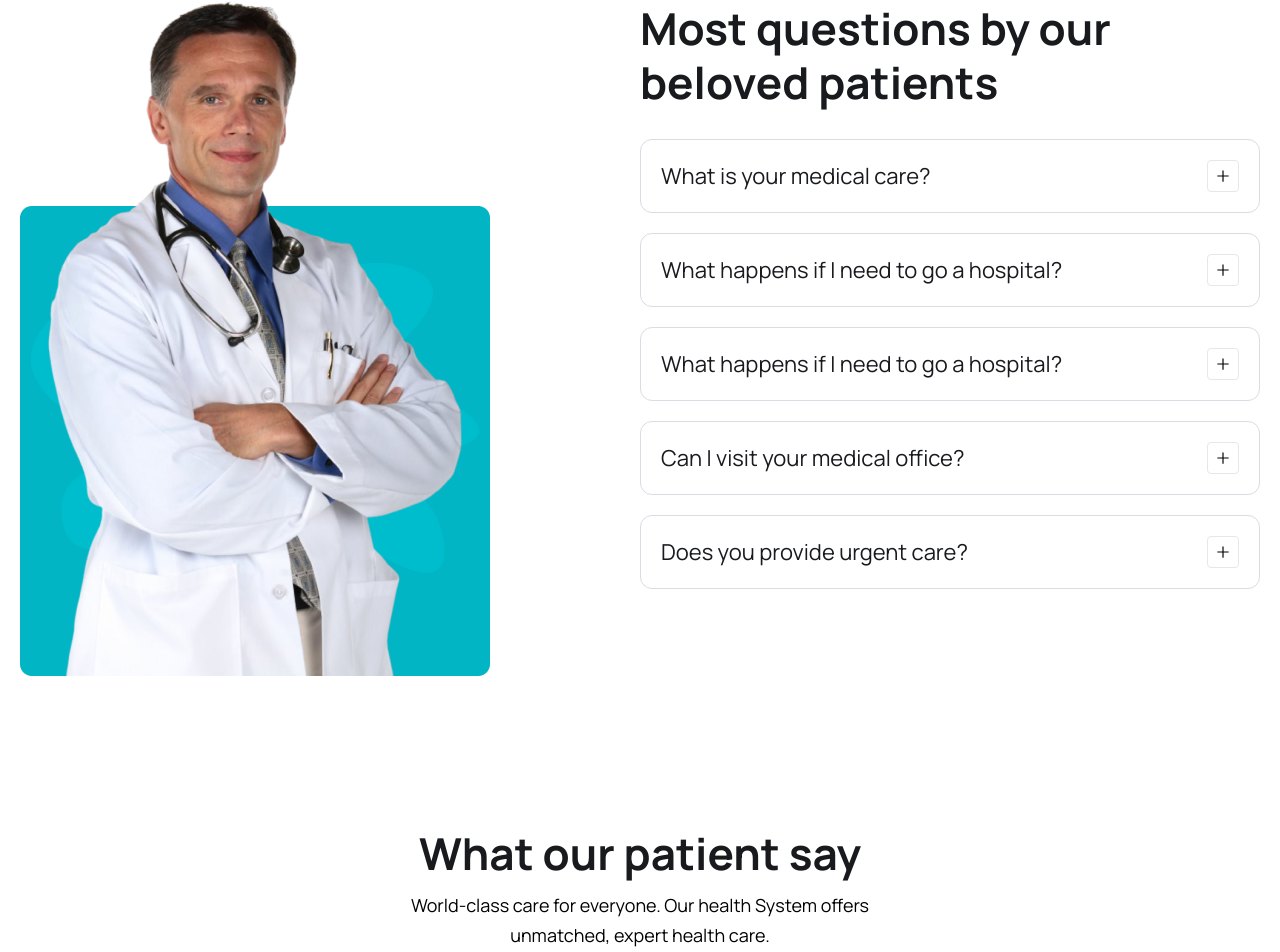
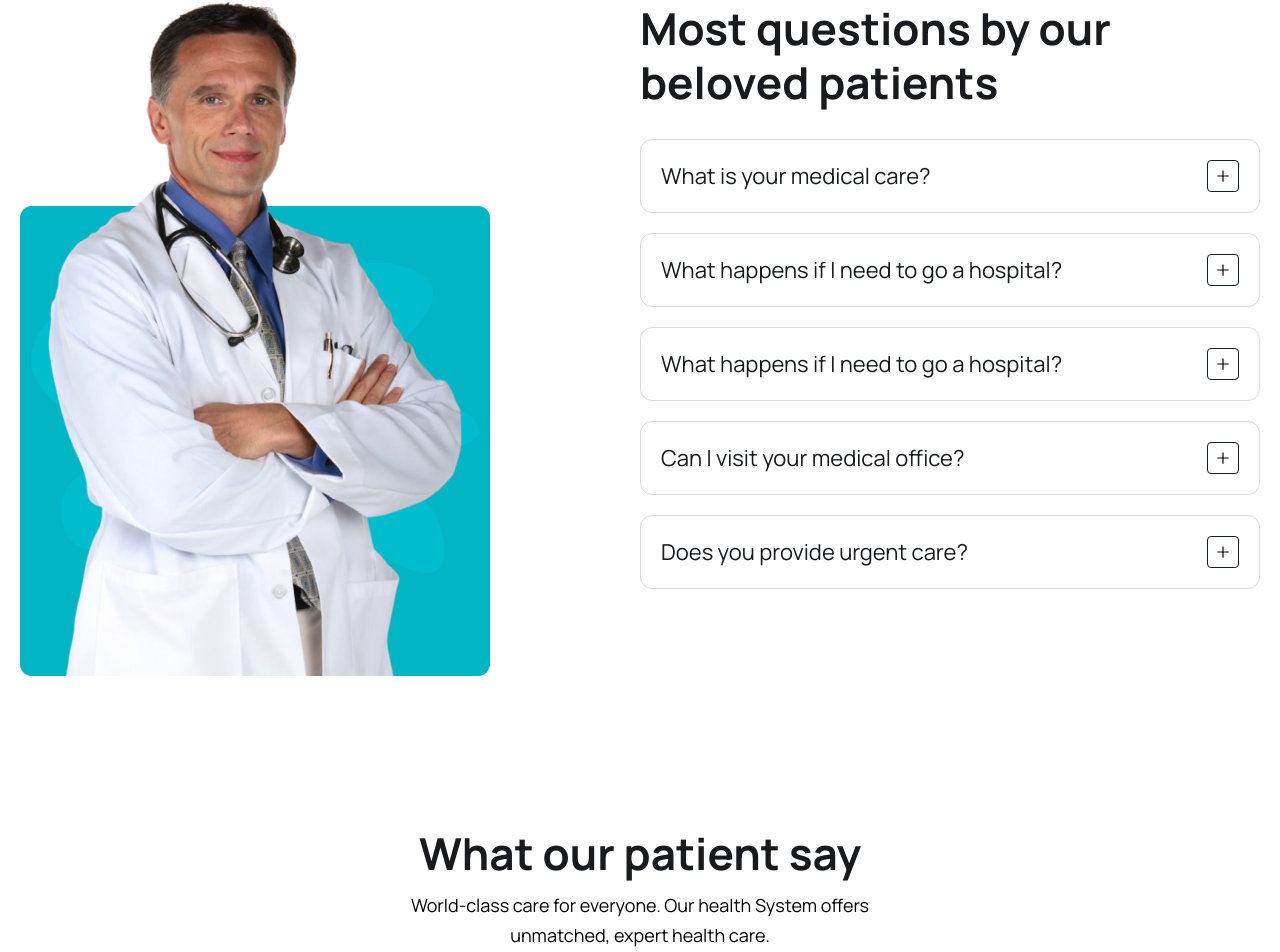
Before and after one commit to Sark-o07/HealthCare_Booking_Website, a React (Vite) app in the folder frontend/: page / in a window 1280 px wide. Shown: the part 4893-5845 px from the top of the page. Built offline with nearby package versions, Linux system fonts and the light colour scheme.

Commit message:
feat: Correct syntax error in FaqItem.jsx
- Fixed a syntax error in the class tag of an element in FaqItem.jsx.

```diff
--- a/frontend/src/components/Faq/FaqItem.jsx
+++ b/frontend/src/components/Faq/FaqItem.jsx
@@ -18,7 +18,7 @@ export const FaqItem = (props) => {
                 {question}
             </h4>
             <div className={`${isOpen && "bg-primaryColor text-white border-none"}
-              w-7 h-7 lg:w-8 lg:h-8 border border-solid borde-[#141F21] rounded flex
+              w-7 h-7 lg:w-8 lg:h-8 border border-solid border-[#141F21] rounded flex
               items-center justify-center`}>
                 {isOpen? <AiOutlineMinus /> : <AiOutlinePlus />}
             </div>
```
